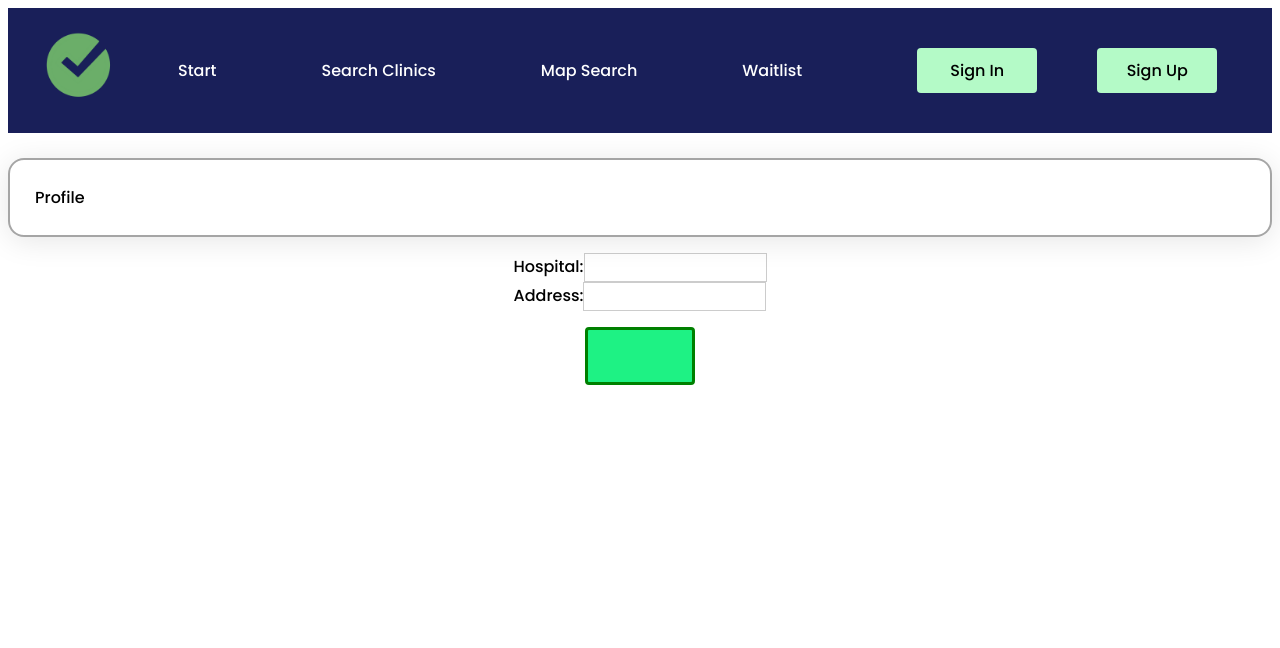
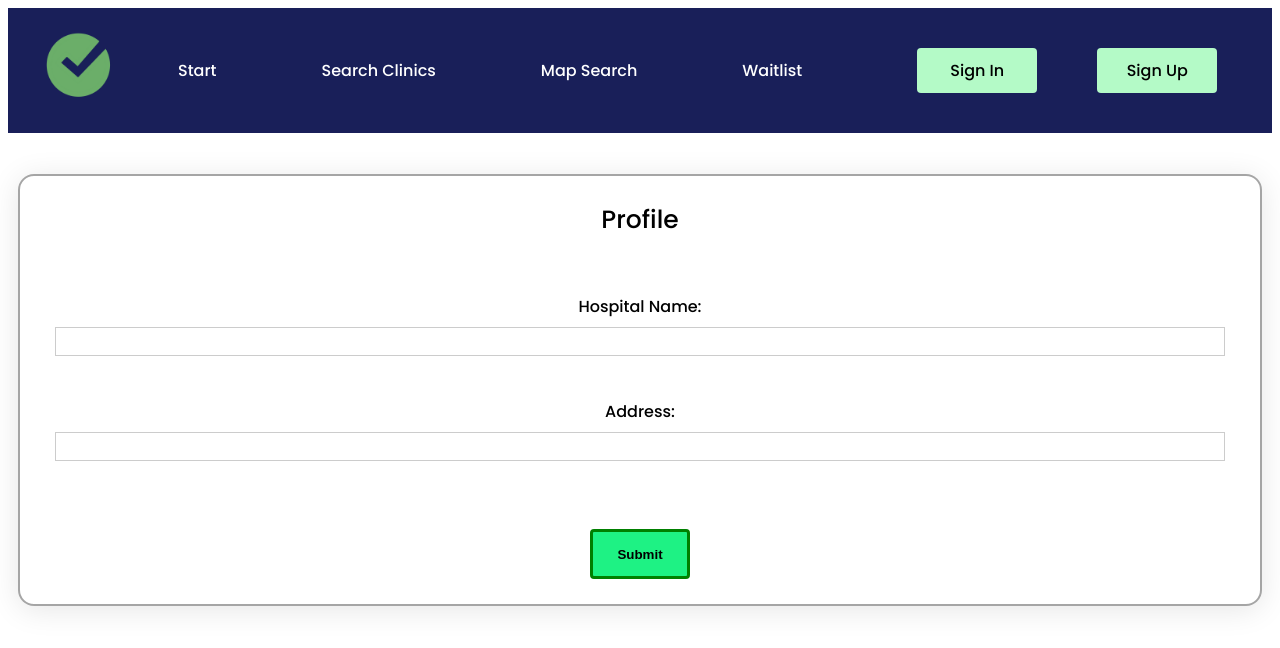
Before and after one commit to SooyeunKim/my-app, a React (Create React App) app: page /profile in a window 1280 px wide. Shown: the top 648 px of the page. Built offline with nearby package versions, Linux system fonts and the light colour scheme; what google-maps-react would draw is missing.

Commit message:
fdsfsfsf

```diff
--- a/src/pages/Profile.js
+++ b/src/pages/Profile.js
@@ -20,21 +20,28 @@ class Profile extends React.Component {
   render() {
     return (
       <form onSubmit={this.handleSubmit}>
-        <div className="container glass-morphism-1">Profile</div>
          <p align = "center">
-          <label>
-            Hospital:
+         <div className="input-container">
+            <div className="glass-morphism-1">
+              <div className="title">
+                Profile
+              </div>
+              <br/>
+              <div className="input-container">
+                <label>Hospital Name: </label>
                 <input type="text" value={this.state.value} onChange={this.handleChange} />
-          </label>
                 <br/>
-          <label>
-            Address:
+              </div>
+              <div className="input-container">
+                <label>Address: </label>
                 <input type="text" value={this.state.value} onChange={this.handleChange} />
-          </label>
                 <br/>
-          <p align="center">
-            <input className="waitListAddButton" type="Change" />
-          </p>
+                <br/>
+              </div>
+              <input className="waitListAddButton" type="submit" />
+            </div>
+
+          </div>
          </p>
        </form>
     );
```
Lines whose indentation alone changed are shown as unchanged.
